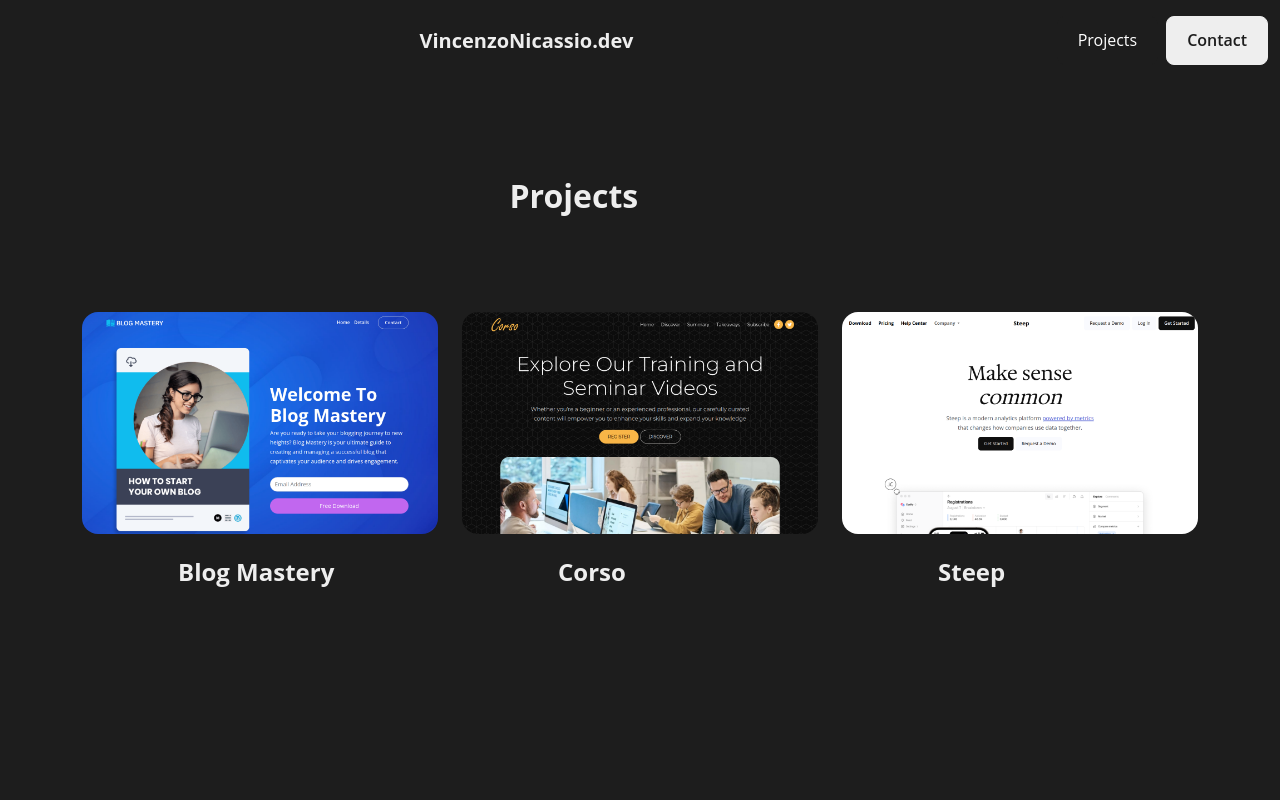
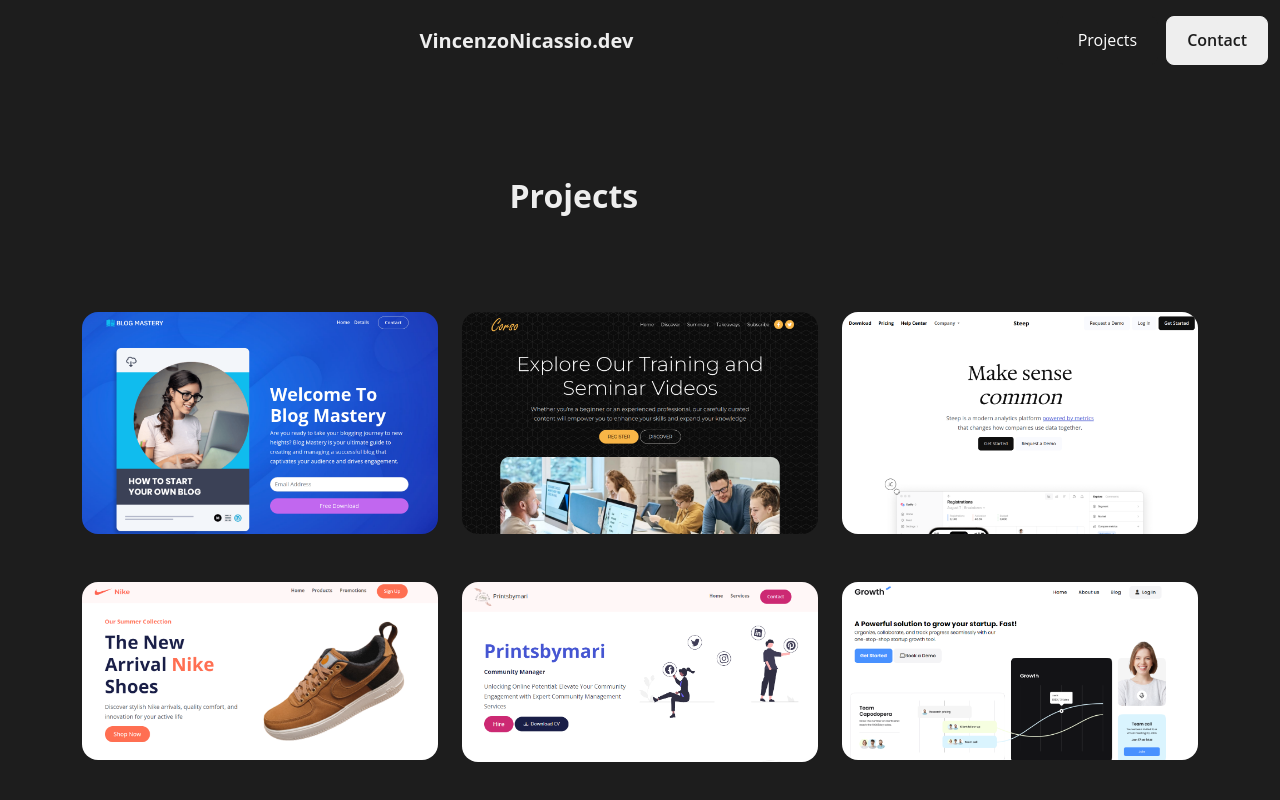
Before and after one commit to tiubarore/dev-portfolio, a website: page project.html in a window 1280 px wide. Drawn offline with nearby package versions, Linux system fonts and the light colour scheme.

Commit message:
added project

```diff
--- a/project.html
+++ b/project.html
@@ -75,20 +75,16 @@
                   alt=""
                 />
               </a>
-
-              <h1 class="fs-4 text-light ms-md-6 ms-8 mt-4">Blog Mastery</h1>
             </div>
           </div>
-          <div class="col-md-4">
+          <div class="col-md-4 mt-4 mt-md-0">
             <div class="image-container">
               <a href="https://corso-website-sand.vercel.app/" target="_blank"
                 ><img src="images/corso.png" class="img-fluid rounded-4" alt=""
               /></a>
-
-              <h1 class="fs-4 text-light ms-md-6 ms-8 mt-4">Corso</h1>
             </div>
           </div>
-          <div class="col-md-4">
+          <div class="col-md-4 mt-4 mt-md-0">
             <div class="image-container">
               <a href="https://steep-landing-page.vercel.app/" target="_blank">
                 <img
@@ -97,8 +93,41 @@
                   alt=""
                 />
               </a>
-
-              <h1 class="fs-4 text-light ms-md-6 ms-8 mt-4">Steep</h1>
+            </div>
+          </div>
+          <div class="col-md-4 mt-4">
+            <div class="image-container mt-md-4">
+              <a href="https://elegant-elf-a4e3b1.netlify.app/" target="_blank">
+                <img src="images/nike.png" class="img-fluid rounded-4" alt="" />
+              </a>
+            </div>
+          </div>
+          <div class="col-md-4 mt-4">
+            <div class="image-container mt-md-4">
+              <a
+                href="https://ubiquitous-malabi-fa9b2a.netlify.app/"
+                target="_blank"
+              >
+                <img
+                  src="images/prints.png"
+                  class="img-fluid rounded-4"
+                  alt=""
+                />
+              </a>
+            </div>
+          </div>
+          <div class="col-md-4 mt-4">
+            <div class="image-container mt-md-4">
+              <a
+                href="https://musical-syrniki-d5fedb.netlify.app/"
+                target="_blank"
+              >
+                <img
+                  src="images/growht.png"
+                  class="img-fluid rounded-4"
+                  alt=""
+                />
+              </a>
             </div>
           </div>
         </div>
```
Also changed, not shown: contact.html (+1 -1 lines), index.html (+6 -1 lines), images/growht.png (added), images/nike.png (added), images/prints.png (added).
